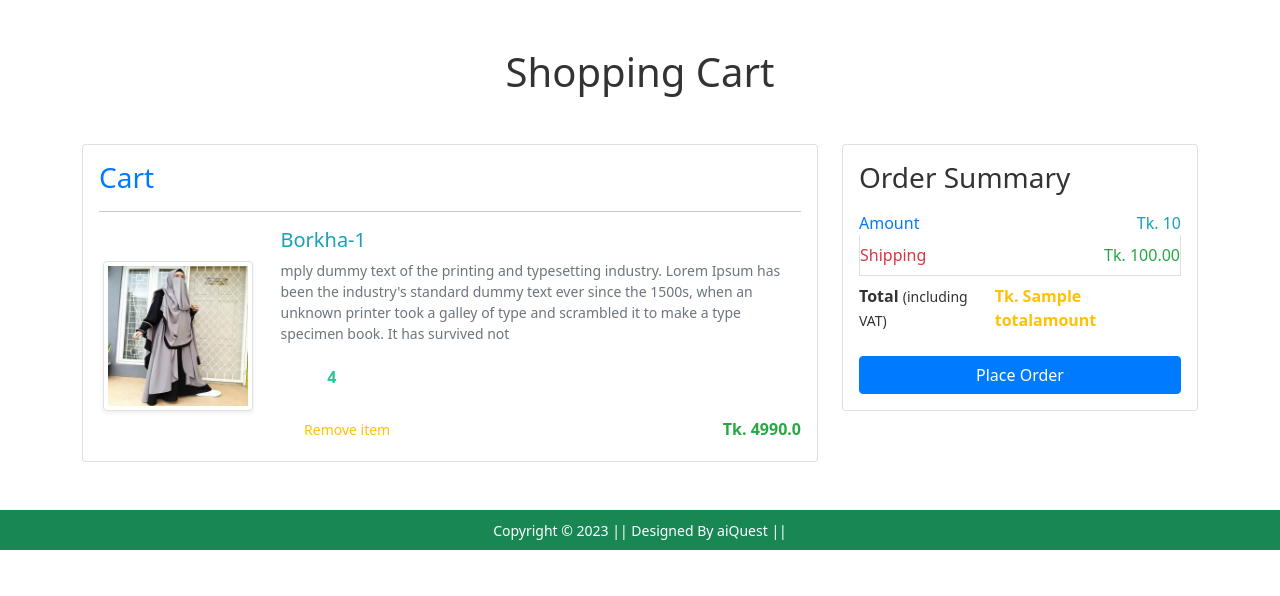
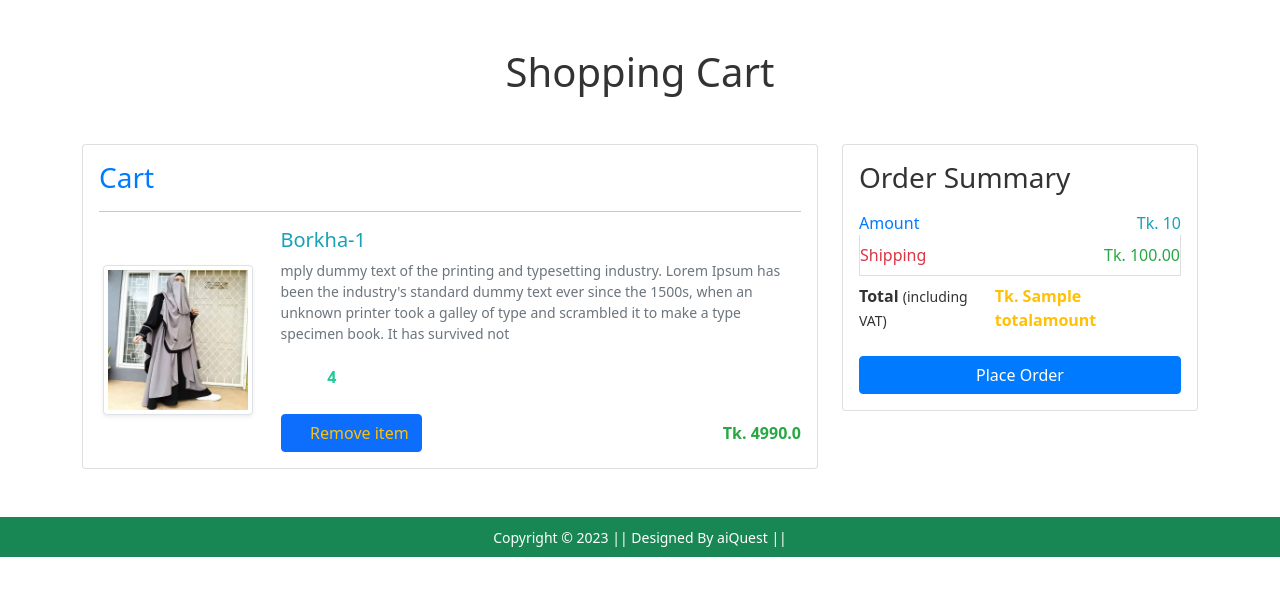
Before and after one commit to Shawon5030/ShopNow, a Django app: template Shop/templates/Shop/addtocart.html in a window 1280 px wide. Shown: the part 56-652 px from the top of the page. Run offline with Django 4.2, Linux system fonts and the light colour scheme; data comes from the database, SQL or seed files in the repository; the template is opened without the code that fills it: values that come from a table or form of the project are taken from there, most other values are stand-ins (such as "Sample title", 1, 10 or a date in 2020); some libraries are stand-ins or nearby versions; some web fonts are replaced.

Commit message:
Shawon-commit-number-45

```diff
--- a/Shop/templates/Shop/addtocart.html
+++ b/Shop/templates/Shop/addtocart.html
@@ -37,7 +37,7 @@
                                     </a>
                                 </div>
                                 <div class="d-flex justify-content-between align-items-center">
-                                    <a class="remove-cart btn btn-sm" pid="{{cart.product.id}}" style="color: #ffc107;">
+                                    <a class="remove-cart btn btn-primary" pid="{{cart.product.id}}" style="color: #ffc107;">
                                         <i class="fas fa-trash"></i> Remove item
                                     </a>
                                     <p class="mb-0"><span style="color: #28a745; font-weight: bold;">Tk. {{cart.product.discounted_price}}</span></p>
```
